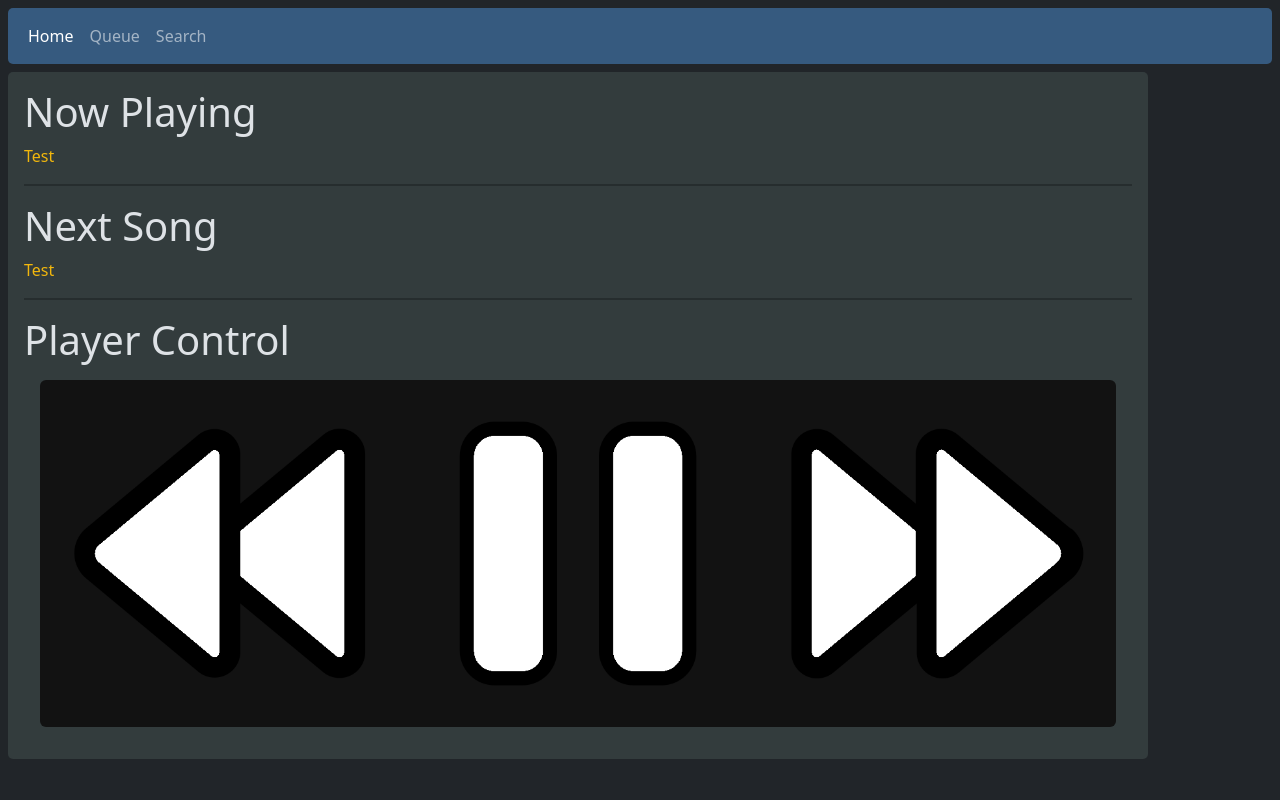
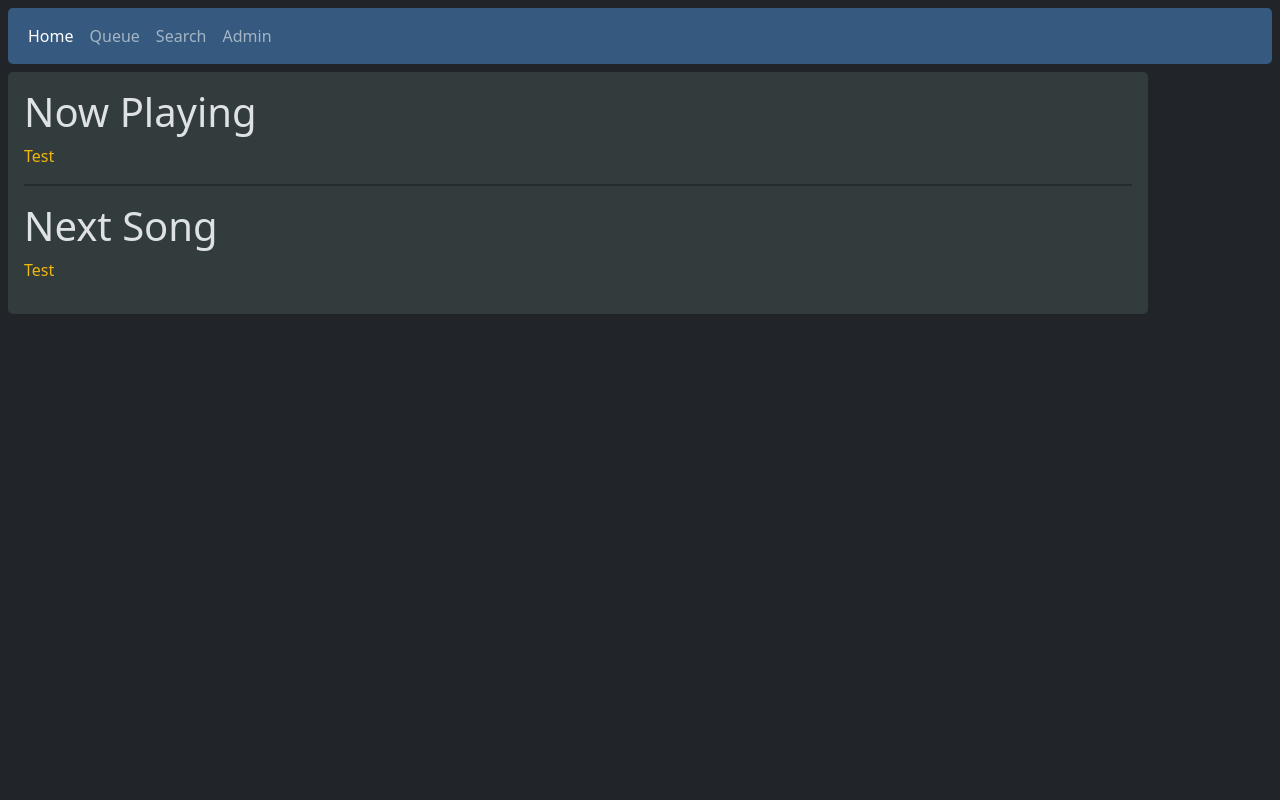
Before and after one commit to 17hoehbr/OpenMic-Karaoke, a Flask app: page / in a window 1280 px wide. Run offline with Flask 3, Linux system fonts and the light colour scheme.

Commit message:
admin page

```diff
--- a/app.py
+++ b/app.py
@@ -4,16 +4,30 @@ import threading
 import os
 from yt_dlp import YoutubeDL
 from flask import Flask, render_template, request, redirect, flash
+from flask_httpauth import HTTPDigestAuth
 from selenium import webdriver
 from selenium.webdriver.common.by import By
 from selenium.webdriver.firefox.options import Options
 
 app = Flask(__name__)
-
 app.secret_key = os.urandom(12).hex()
+auth = HTTPDigestAuth()
 
 download_lock = threading.Lock()
 
+users = {
+    "bryce": "bryce"
+}
+
+queue = []
+
+@auth.get_password
+def get_pw(username):
+    if username in users:
+        return users.get(username)
+    return None
+
+# Mobile Routes
 @app.route("/", methods=['GET', 'POST'])
 def index():
     if request.method == 'POST':
@@ -51,7 +65,12 @@ def search():
     elif request.method == 'GET':
         return render_template("search.html", active="search")
 
+@app.route("/admin")
+@auth.login_required
+def admin():
+    return render_template("admin.html", active="admin")
 
+# TV Routes
 @app.route("/tv")
 def tv():
     # get local ip address
--- a/templates/mobile_base.html
+++ b/templates/mobile_base.html
@@ -6,6 +6,30 @@
     <meta name="viewport" content="width=device-width, initial-scale=1">
     <link href="https://cdn.jsdelivr.net/npm/bootstrap@5.3.2/dist/css/bootstrap.min.css" rel="stylesheet">
     <script src="https://cdn.jsdelivr.net/npm/bootstrap@5.3.2/dist/js/bootstrap.bundle.min.js"></script>
+    <style>
+        .container img {
+            width: 100%;
+        }
+
+        p {
+            color:#f2b70d;
+        }
+
+        hr {
+            color: black;
+            border-width: 2px;
+        }
+
+        #bg {
+            background-color: #333c3d;
+            border-radius: 5px;
+        }
+
+        #player-control {
+            background-color: #121212;
+            border-radius: 10px;
+        }
+    </style>
     {% block head %}
     {% endblock %}
 </head>
@@ -22,10 +46,16 @@
         <li class="nav-item">
             <a class="nav-link {% if active == 'search' %}active{% endif %}" href="/search">Search</a>
         </li>
+        <li class="nav-item">
+            <a class="nav-link {% if active == 'admin' %}active{% endif %}" href="/admin">Admin</a>
+        </li>
         </ul>
       </div>
     </nav>
-    {% block content %}
-    {% endblock %}
+    <div id="bg" class="container p-3 m-2 w-auto">
+        {% block content %}
+        {% endblock %}
+    </div>
+
 </body>
 </html>
--- a/templates/mobile_index.html
+++ b/templates/mobile_index.html
@@ -1,34 +1,9 @@
 {% extends 'mobile_base.html' %}
 
 {% block head %}
-<style>
-.container img {
-    width: 100%;
- }
 
-p {
-    color:#f2b70d;
-}
-
-hr {
-    color: black;
-    border-width: 2px;
-}
-
-#bg {
-    background-color: #333c3d;
-    border-radius: 5px;
-}
-
-form {
-    background-color: #121212;
-    border-radius: 10px;
-}
-</style>
 {% endblock %}
 {% block content %}
-
-<div id="bg" class="container p-3 m-2 w-auto">
   <div >
     <h1>Now Playing</h1>
     <p>Test</p>
@@ -38,20 +13,4 @@ form {
     <h1>Next Song</h1>
     <p>Test</p>
   </div>
-  <hr>
-  <div>
-    <h1>Player Control</h1>
-    <form method="post" class="btn-group d-flex m-3 justify-content-center">
-        <button type="submit" name="player_control" value="restart" class="btn">
-            <img src="./static/icons/rewind.png" alt="Restart">
-        </button>
-        <button type="submit" name="player_control" value="pause" class="btn">
-            <img src="./static/icons/pause-button.png" alt="Pause">
-        </button>
-        <button type="submit" name="player_control" value="skip" class="btn">
-            <img src="./static/icons/fast-forward.png" alt="Skip">
-        </button>
-    </form>
-  </div>
-</div>
 {% endblock %}
```
Also changed, not shown: templates/admin.html (added, +22 -0 lines).
